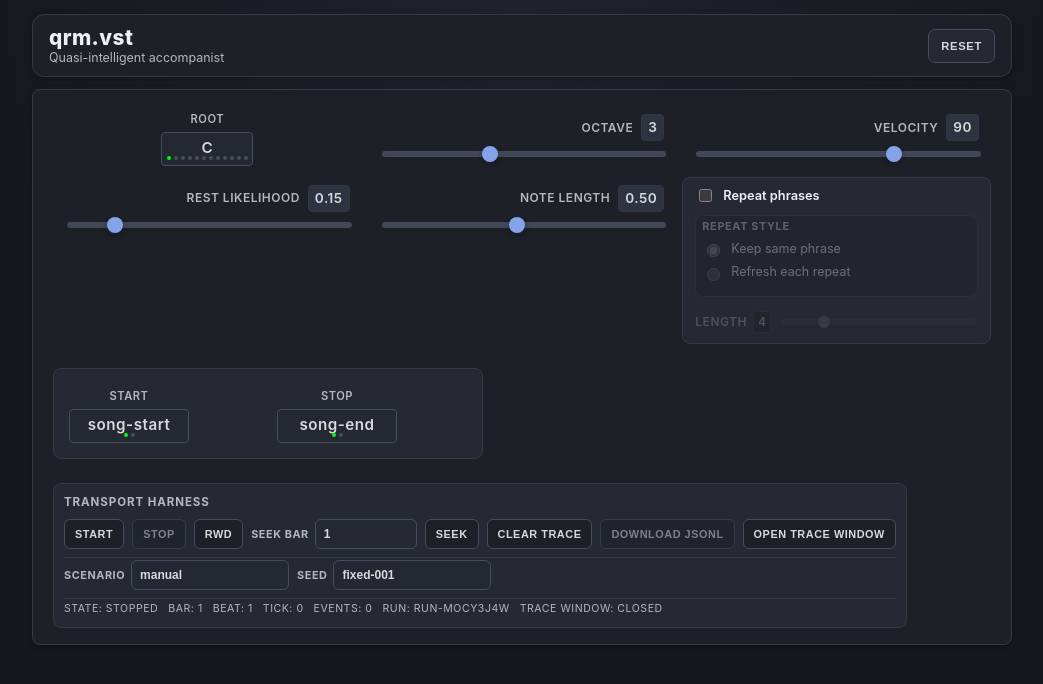
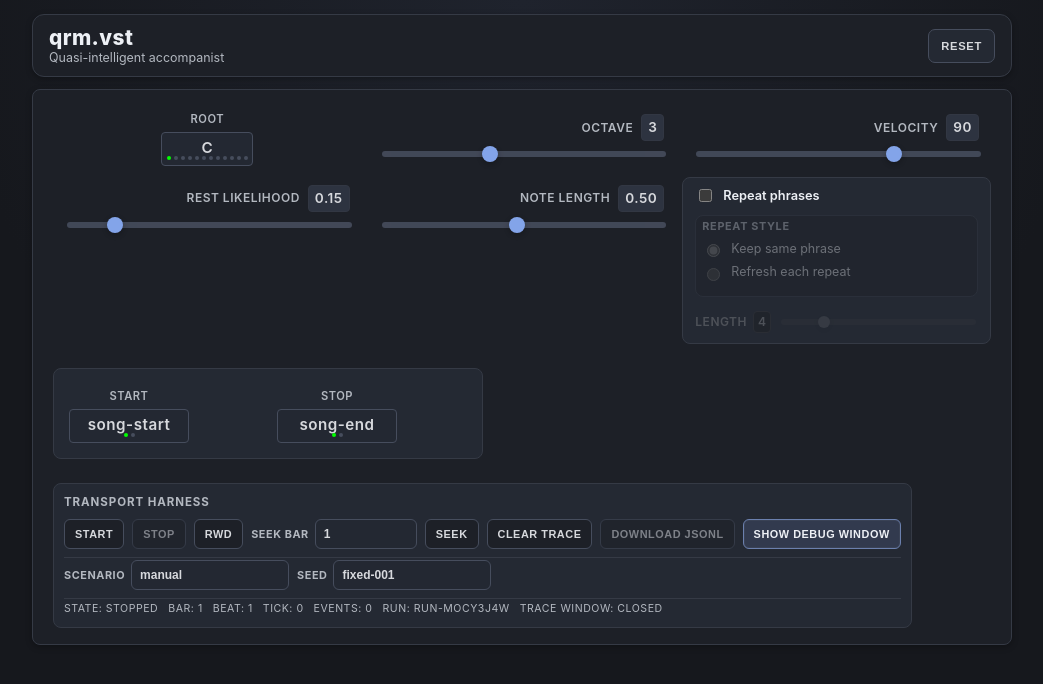
Before and after one commit to bso2001/qrm-ui, a Svelte app: page / in a window 1280 px wide. Shown: the top 684 px of the page, without its empty margins (118-1161 px from the left). Built offline with nearby package versions, Linux system fonts and the light colour scheme.

Commit message:
Highlight debug window action

```diff
--- a/src/App.svelte
+++ b/src/App.svelte
@@ -842,7 +842,7 @@
 					<button class="transport-btn" on:click={() => seekToBar(seekBarInput)}>SEEK</button>
 					<button class="transport-btn" on:click={clearTrace}>CLEAR TRACE</button>
 					<button class="transport-btn" on:click={downloadTrace} disabled={traceEvents.length === 0}>DOWNLOAD JSONL</button>
-					<button class="transport-btn" on:click={openTraceWindow}>OPEN TRACE WINDOW</button>
+					<button class="transport-btn debug-window-btn" on:click={openTraceWindow}>SHOW DEBUG WINDOW</button>
 				</div>
 
 				<div class="transport-controls transport-meta-row">
@@ -1143,6 +1143,18 @@
 		background: var(--bg-hover);
 	}
 
+	.debug-window-btn {
+		background: color-mix(in srgb, var(--accent) 18%, var(--bg-card));
+		border-color: color-mix(in srgb, var(--accent) 50%, var(--border-input));
+		color: var(--text-heading);
+		box-shadow: inset 0 0 0 1px rgba(255, 255, 255, 0.04);
+	}
+
+	.debug-window-btn:hover {
+		background: color-mix(in srgb, var(--accent) 28%, var(--bg-hover));
+		border-color: var(--accent);
+	}
+
 	.transport-btn:disabled {
 		opacity: 0.5;
 		cursor: not-allowed;
```
